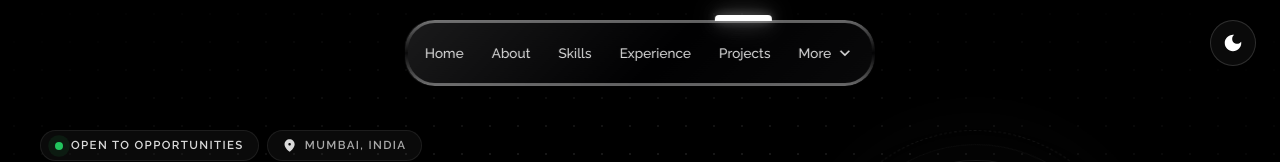
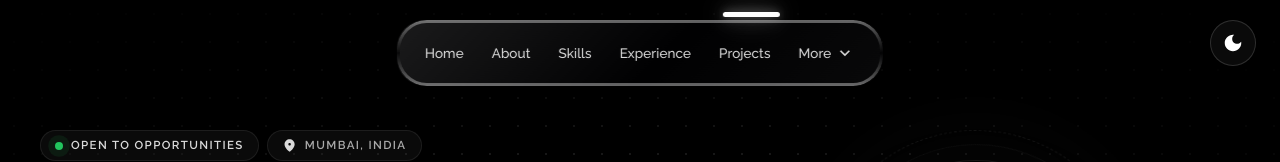
Before and after one commit to nachiketgalande1609/React-Portfolio, a React (Vite) app: page / in a window 1280 px wide. Shown: the top 162 px of the page. Built offline with nearby package versions, Linux system fonts and the light colour scheme; a web font is replaced by a local one.

Commit message:
Navbar fix

```diff
--- a/src/components/Header/Header.css
+++ b/src/components/Header/Header.css
@@ -26,7 +26,7 @@
     -webkit-backdrop-filter: blur(8px) saturate(160%);
     border: none;
     border-radius: 30px;
-    padding: 8px;
+    padding: 8px 16px;
     gap: 4px;
     transition: all 0.4s cubic-bezier(0.4, 0, 0.2, 1);
     overflow: visible; /* Ensure dropdowns are visible */
@@ -155,10 +155,10 @@
 /* Active indicator bar */
 .active-indicator {
     position: absolute;
-    top: -5px; /* Position above the nav items */
-    height: 6px;
+    top: -8px; /* Position above the nav items */
+    height: 5px;
     background: var(--accent);
-    border-radius: 4px 4px 0 0;
+    border-radius: 4px 4px 4px 4px;
     transition: transform 0.4s cubic-bezier(0.4, 0, 0.2, 1), width 0.4s cubic-bezier(0.4, 0, 0.2, 1);
     z-index: 4; /* Ensure it's above other elements */
     box-shadow: 0 0 10px var(--accent-glow), 0 0 20px var(--accent-glow), 0 0 30px var(--accent-glow);
```
